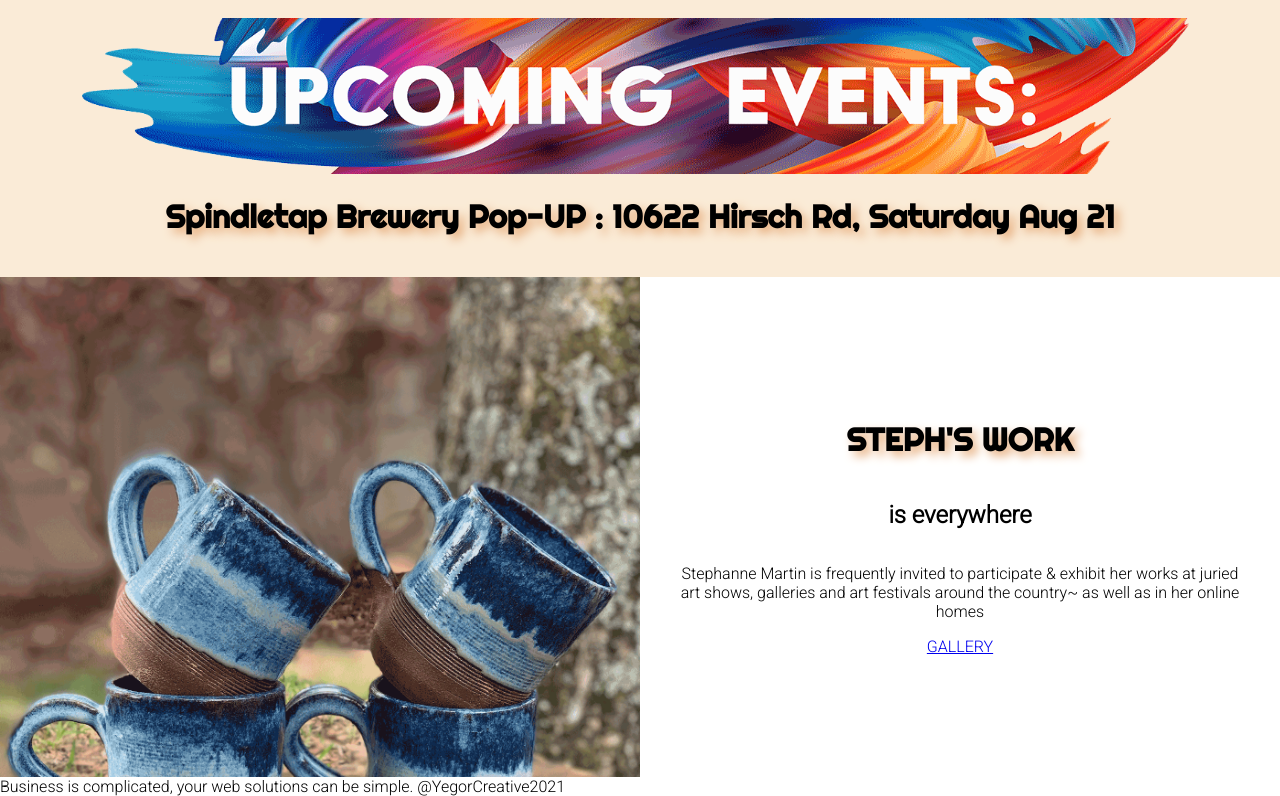
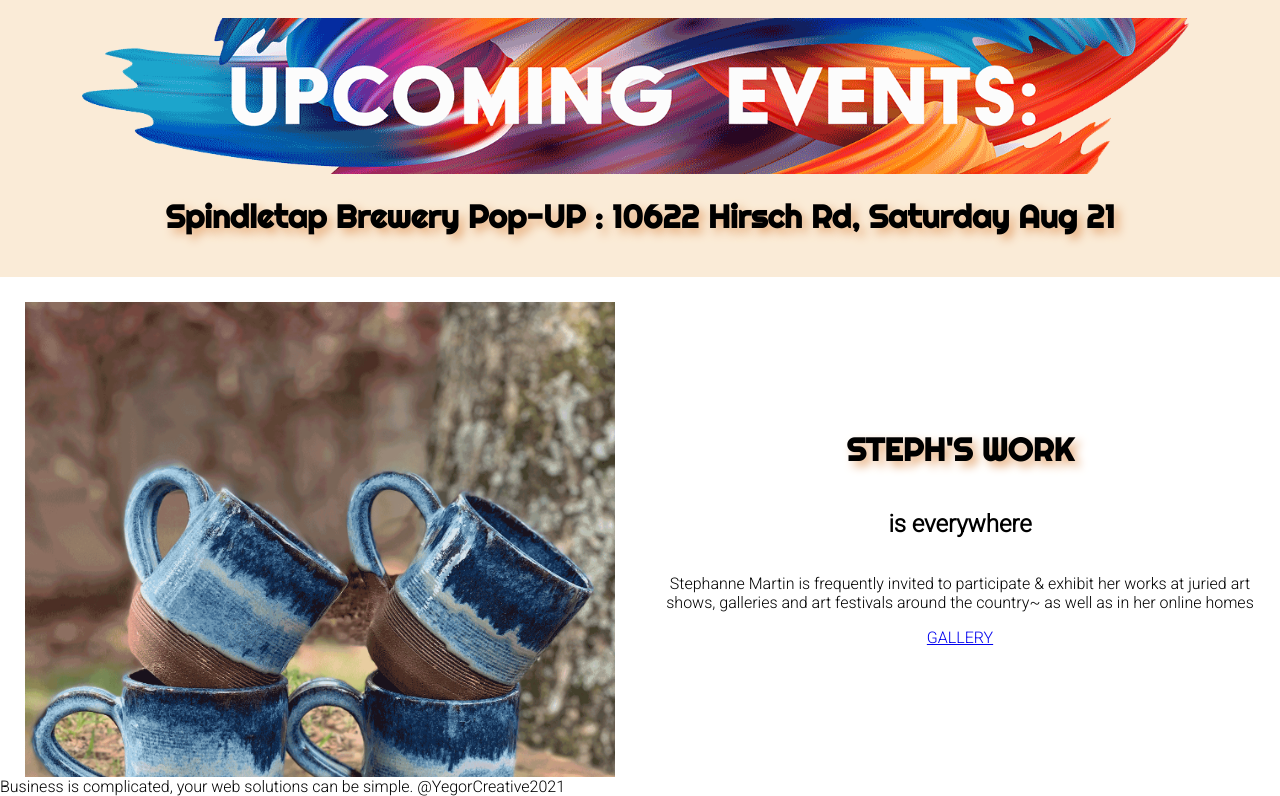
Before and after one commit to YegorCreative/martingalleries.com, a plain HTML site: page index.html in a window 1280 px wide. Shown: the part 630-1426 px from the top of the page. Drawn offline with Linux system fonts and the light colour scheme; a web font is replaced by a local one.

Commit message:
now a little

```diff
--- a/CSS/responsive.css
+++ b/CSS/responsive.css
@@ -1,10 +1,14 @@
+@media screen and (min-width: 769px){
+    .containerLeft, .containerRight{
+        width: 50%;
+        height: 500px;
+        overflow: hidden;
+        padding: 25px;
+    }
+}
 @media screen and (min-width: 600px){
     .creates{
         max-width: 550px;
     }
-    .containerLeft, .containerRight{
-        width: 50%;
-        height: 500px;
-        overflow: hidden;
-    }
+
 }
--- a/CSS/styles.css
+++ b/CSS/styles.css
@@ -127,6 +127,7 @@ h1{
   .containerLeft, .containerRight{
       width: 100%;
       box-sizing: border-box;
+      padding: 25px;
   }
   .containerRight{
       display: flex;
```
